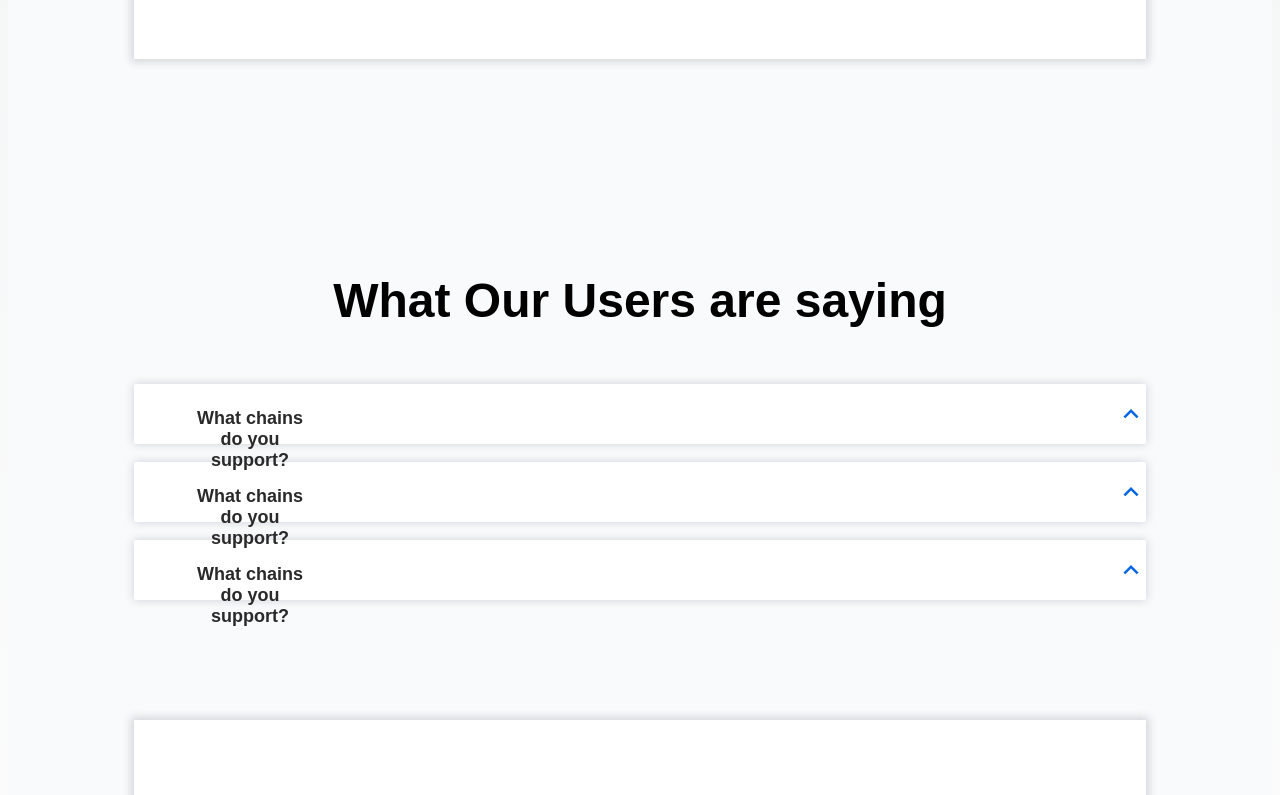
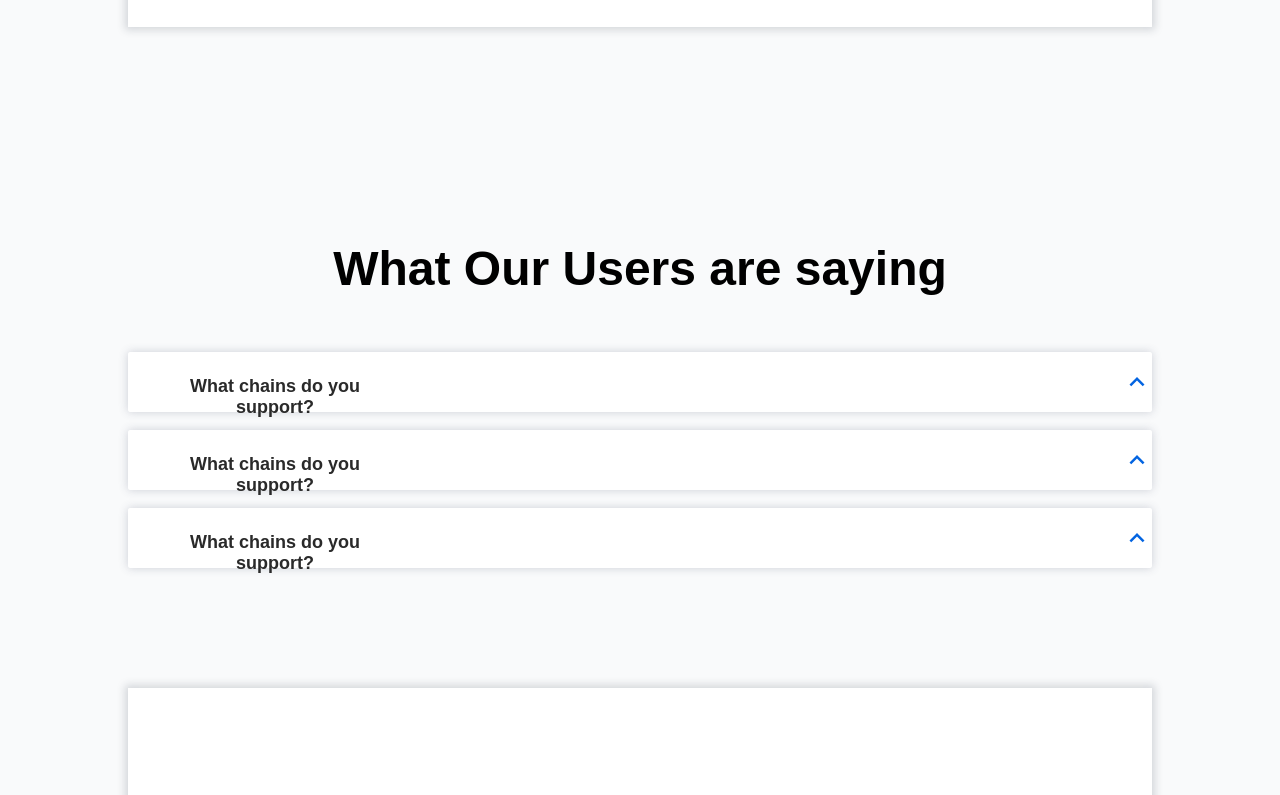
Before and after one commit to Muzammil-crypto/BlockSight, a Next.js app: page / in a window 1280 px wide. Shown: the part 4515-5310 px from the top of the page. Built offline with nearby package versions, Linux system fonts and the light colour scheme.

Commit message:
small changes made

```diff
--- a/src/components/CollapsableFAQ/Collapsible.js
+++ b/src/components/CollapsableFAQ/Collapsible.js
@@ -1,11 +1,5 @@
 import React, { useState } from "react";
-import {
-  MdArrowDropDown,
-  MdKeyboardArrowDown,
-  MdKeyboardArrowUp,
-  MdOutlineArrowDropDown,
-} from "react-icons/md";
-import { SiNike } from "react-icons/si";
+import { MdKeyboardArrowDown, MdKeyboardArrowUp } from "react-icons/md";
 import style from "./styles.module.scss";
 export const Collapsible = ({ question, answer }) => {
   const [open, setOPen] = useState(false);
@@ -15,7 +9,9 @@ export const Collapsible = ({ question, answer }) => {
   return (
     <div className={style.mainDiv}>
       <div className={style.questionDiv} onClick={toggle}>
-        <h4 className={style.question}>{question}</h4>
+        <div style={{ width: "300px" }}>
+          <h4 className={style.question}>{question}</h4>
+        </div>
         <div className={style.downArrow}>
           {open ? (
             <MdKeyboardArrowDown size={30} color={"#0364E1"} />
--- a/src/components/CollapsableFAQ/styles.module.scss
+++ b/src/components/CollapsableFAQ/styles.module.scss
@@ -43,7 +43,7 @@ flex-direction: row;
 
 }
 .downArrow{
-    margin-left:  800px;
+    margin-left: 750px;
     justify-content: left;
     align-items: center;
     display: flex;
--- a/styles/Home.module.scss
+++ b/styles/Home.module.scss
@@ -1,6 +1,6 @@
 .main {
+  margin: 0px;
   background-color: #F9FAFB;
-  padding: 0%;
   display: flex;
   flex-direction: column;
   justify-content: space-between;
@@ -10,7 +10,6 @@
 }
 
 .description {
-  /* margin-bottom: -20%; */
   margin-top: -5%;
   display: inherit;
   justify-content: inherit;
--- a/styles/globals.scss
+++ b/styles/globals.scss
@@ -75,6 +75,7 @@ body {
 }
 
 body {
+  margin: 0px;
   color: rgb(var(--foreground-rgb));
   background: linear-gradient(
       to bottom,
```
